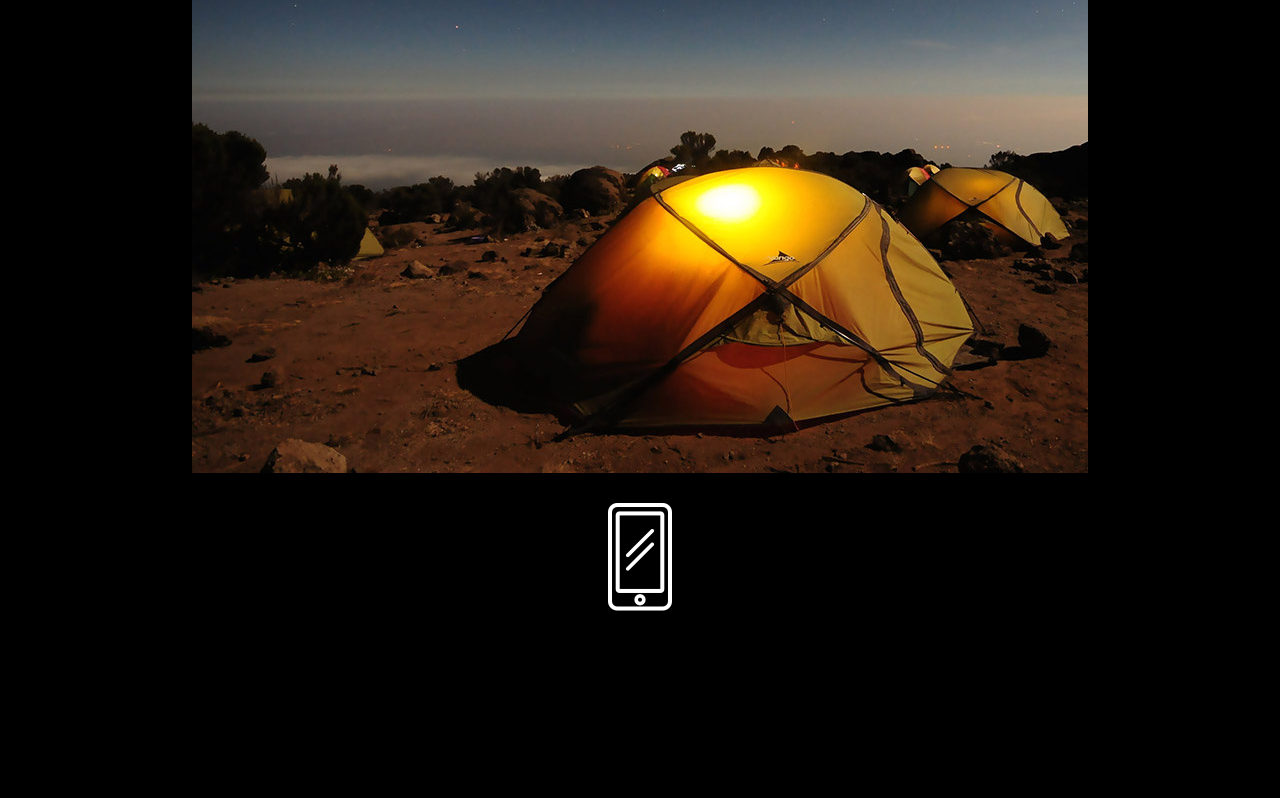
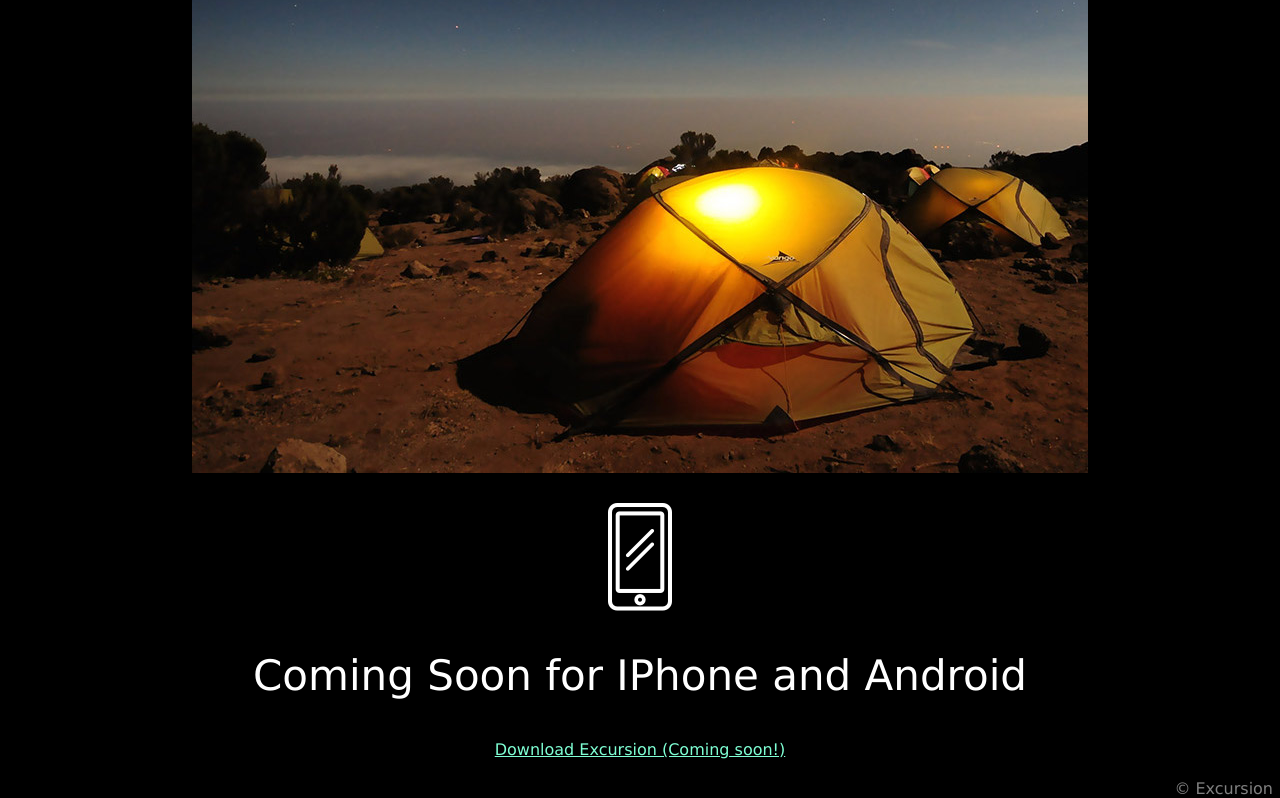
Before and after one commit to kelebarnabas22/Excursion-project, a plain HTML site: page index.html in a window 1280 px wide. Shown: the part 554-1352 px from the top of the page. Before the commit the page ends 1165 px from the top, so only its background shows below. Drawn offline with Linux system fonts and the light colour scheme.

Commit message:
Completed project commit

```diff
--- a/index.html
+++ b/index.html
@@ -30,5 +30,12 @@
         <img class="icon" src="./resources/images/phone.png" alt="Cellphone icon">
     </div>
 
+    <!--Coming soon! area-->
+    <div class="comingsoon">
+        <h2>Coming Soon for IPhone and Android</h2>
+        <a href="#" class="secondintro">Download Excursion (Coming soon!)</a>
+        <p class="copyright">&#169 Excursion</p>
+    </div>
+
 </body>
 </html>
--- a/resources/css/style.css
+++ b/resources/css/style.css
@@ -21,6 +21,7 @@ html {
 .introduction {
     color: aquamarine;
     font-size: 16px;
+    transition: all 0.2s linear
 }
 
 .video {
@@ -58,3 +59,33 @@ html {
     top: 150px;
 
 }
+
+.comingsoon h2 {
+    color: white;
+    position: relative;
+    top: 190px;
+    font-family: Verdana, Geneva, Tahoma, sans-serif;
+    font-weight: 300;
+    font-size: 42px;
+}
+
+.secondintro {
+    color: aquamarine;
+    font-size: 16px;
+    position: relative;
+    top: 230px;
+    transition: all 0.2s linear;
+}
+
+.copyright {
+    color: grey;
+    text-align: right;
+    position: relative;
+    top: 250px;
+    font-family: Verdana, Geneva, Tahoma, sans-serif;
+    margin-right: 7px;
+}
+
+a:hover, a:focus {
+    color: #2a84c4;
+}
```
